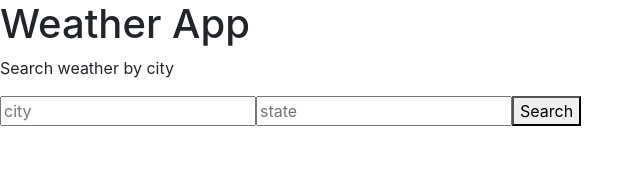
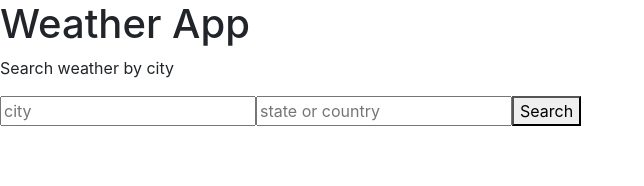
Before and after one commit to kwlahr/react-weather-app, a React (Create React App) app in the folder client/: page / in a window 1280 px wide. Shown: the top 186 px of the page, without its empty margins (0-644 px from the left). Built offline with nearby package versions, Linux system fonts and the light colour scheme.

Commit message:
cleaned up code and changed components to classless functions

```diff
--- a/client/src/App.js
+++ b/client/src/App.js
@@ -14,16 +14,17 @@ class App extends React.Component {
     max: undefined,
     humidity: undefined,
     description: undefined,
-    error: undefined
-  }
+    error: undefined,
+  };
   getWeather = async (e) => {
     e.preventDefault();
     const city = e.target.elements.city.value;
-    const state = e.target.elements.state.value;
+    const country = e.target.elements.country.value;
     const api_call = await fetch(
-      `http://api.openweathermap.org/data/2.5/weather?q=${city},${state}&units=imperial&appid=${API_key}`
+      `http://api.openweathermap.org/data/2.5/weather?q=${city},${country}&units=imperial&appid=${API_key}`
     );
     const data = await api_call.json();
+    if (city && country) {
       console.log(data);
       this.setState({
         city: data.name,
@@ -33,8 +34,20 @@ class App extends React.Component {
         max: data.main.temp_max,
         humidity: data.main.humidity,
         description: data.weather[0].description,
-      error: ""
-    })
+        error: "",
+      });
+    } else {
+      this.setState({
+        city: undefined,
+        country: undefined,
+        temp: undefined,
+        min: undefined,
+        max: undefined,
+        humidity: undefined,
+        description: undefined,
+        error: "Please enter valid City and State or Country. Check spelling and don't use abbreviations for States.",
+      });
+    }
   };
 
   render() {
--- a/client/src/components/Form.js
+++ b/client/src/components/Form.js
@@ -1,15 +1,11 @@
 import React from "react";
 
-class Form extends React.Component {
-  render() {
-    return (
-      <form onSubmit={this.props.getWeather}>
-        <input type="text" name="city" placeholder="city"/>
-        <input type="text" name="state" placeholder="state"/>
-        <button>Search</button>
-      </form>
-    );
-  }
-}
+const Form = (props) => (
+  <form onSubmit={props.getWeather}>
+    <input type="text" name="city" placeholder="city" />
+    <input type="text" name="country" placeholder="state or country" />
+    <button>Search</button>
+  </form>
+);
 
 export default Form;
--- a/client/src/components/Titles.js
+++ b/client/src/components/Titles.js
@@ -1,14 +1,10 @@
 import React from "react";
 
-class Titles extends React.Component {
-    render() {
-        return (
-            <div>
-                <h1>Weather App</h1>
-                <p>Search weather by city</p>
-            </div>
-        );
-    }
-};
+const Titles = () => (
+  <div>
+    <h1>Weather App</h1>
+    <p>Search weather by city</p>
+  </div>
+);
 
 export default Titles;
--- a/client/src/components/Weather.js
+++ b/client/src/components/Weather.js
@@ -1,22 +1,19 @@
 import React from "react";
 
-class Weather extends React.Component {
-  render() {
-    return (
+const Weather = (props) => (
   <div>
-        {this.props.city && this.props.country && (
+    {props.city && props.country && (
       <p>
-            Location: {this.props.city}, {this.props.country}
+        Location: {props.city}, {props.country}
       </p>
     )}
-        {this.props.temp && <p> Current Temperature: {this.props.temp}</p>}
-        {this.props.min && <p> Min: {this.props.min}</p>}
-        {this.props.max && <p> Max: {this.props.max}</p>}
-        {this.props.humidity && <p>Humidity: {this.props.humidity}</p>}
-        {this.props.description && <p>Conditions: {this.props.description}</p>}
+    {props.temp && <p> Current Temperature: {props.temp}</p>}
+    {props.min && <p> Min: {props.min}</p>}
+    {props.max && <p> Max: {props.max}</p>}
+    {props.humidity && <p>Humidity: {props.humidity}</p>}
+    {props.description && <p>Conditions: {props.description}</p>}
+    {props.error && <p>{props.error}</p>}
   </div>
 );
-  }
-}
 
 export default Weather;
```
Lines whose indentation alone changed are shown as unchanged.
